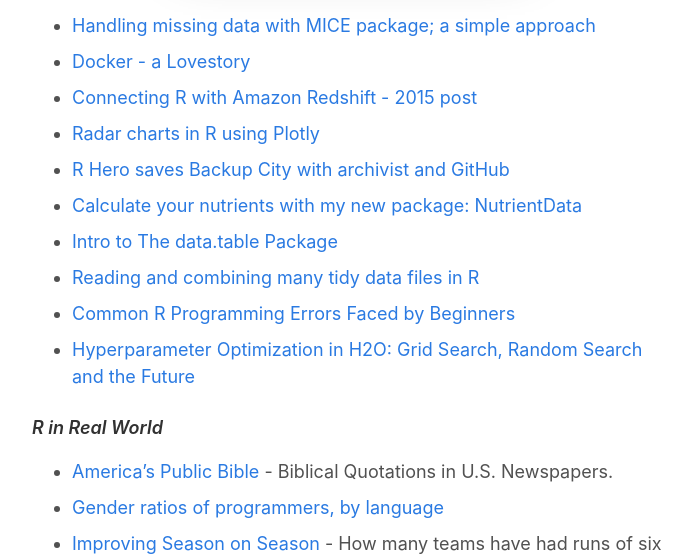
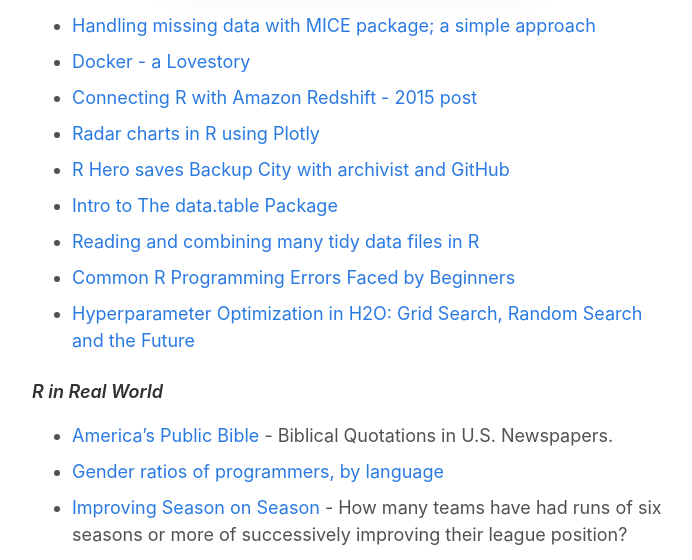
Before and after one commit to rweekly/rweekly.org, a Jekyll site: the page built from draft.md, in a window 1280 px wide and 900 px high, scrolled down 882 px, cut to the strip 65-625 px from the top of the window. Shown: the whole strip, without its empty margins (293-985 px from the left). Built offline with Jekyll 4.4.1, drawn with Linux system fonts in a browser that asks for light colours.

Commit message:
Draft: issue 4

```diff
--- a/draft.md
+++ b/draft.md
@@ -31,8 +31,6 @@
 + [Radar charts in R using Plotly](http://moderndata.plot.ly/radar-charts-in-r-using-plotly/)
 
 + [R Hero saves Backup City with archivist and GitHub](http://r-addict.com/2016/06/13/RHero-Saves-Backup-City-With-archivist-github.html)
-
-+ [Calculate your nutrients with my new package: NutrientData](http://www.56n.dk/calculate-your-nutrients-with-my-new-package-nutrientdata/)
 
 + [Intro to The data.table Package](https://rollingyours.wordpress.com/2016/06/14/fast-aggregation-of-large-data-with-the-data-table-package/)
 
```
